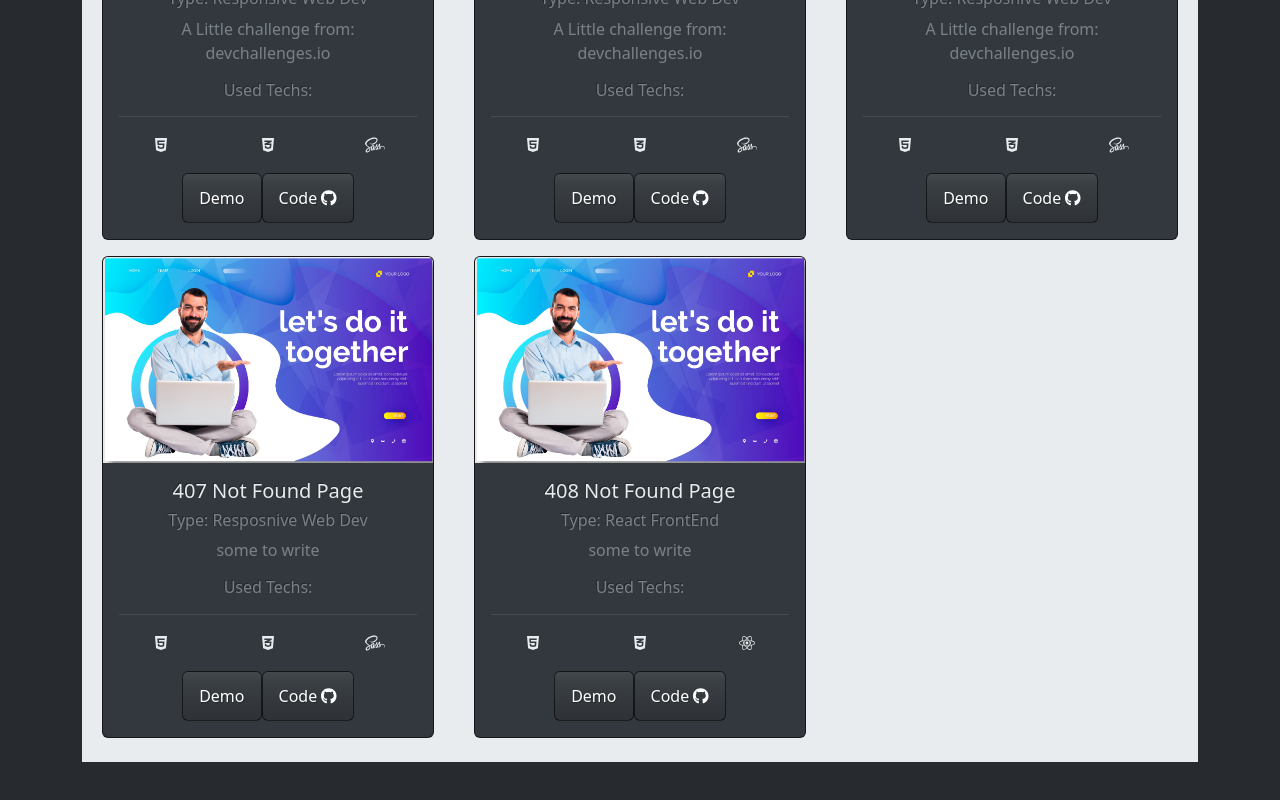
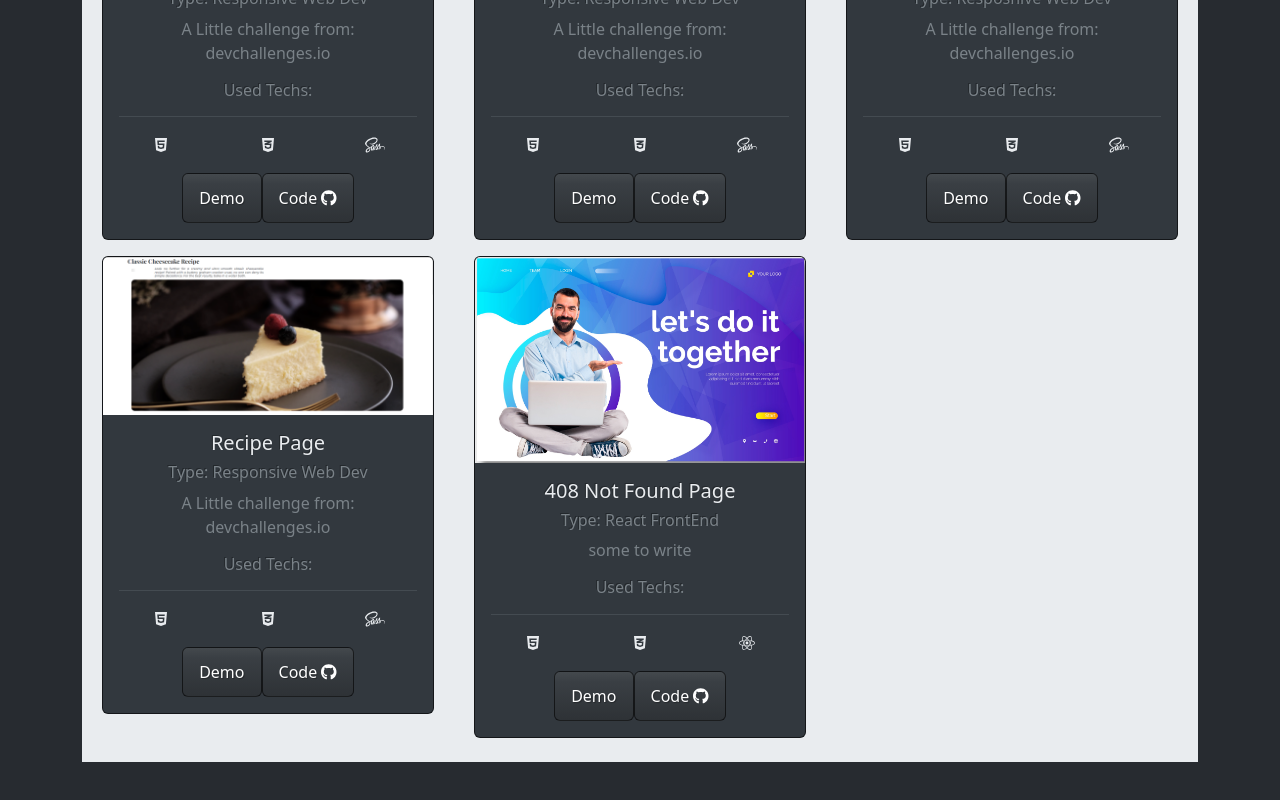
Before and after one commit to drbv27/MyPortfolio, a Next.js app: page / in a window 1280 px wide. Shown: the part 1264-2064 px from the top of the page. Built offline with nearby package versions, Linux system fonts and the light colour scheme.

Commit message:
another project to DB

```diff
--- a/projects.js
+++ b/projects.js
@@ -29,13 +29,13 @@ export const projects = [
         codeUrl:"https://github.com/drbv27/InteriorConsultantCh"
     },
     {
-        pageImg: 'page.jpg',
-        pageTitle:"407 Not Found Page",
-        pageType:"Resposnive Web Dev",
-        pageDesc:"some to write",
+        pageImg: 'recipe.png',
+        pageTitle:"Recipe Page",
+        pageType:"Responsive Web Dev",
+        pageDesc:"A Little challenge from: devchallenges.io",
         pageIcons:[faHtml5,faCss3Alt,faSass],
-        pageUrl:"",
-        codeUrl:""
+        pageUrl:"https://jolly-kilby-b27ff7.netlify.app/",
+        codeUrl:"https://github.com/drbv27/RecipePageChallenge"
     },
     {
         pageImg: 'page.jpg',
```
Also changed, not shown: public/recipe.png (added).
